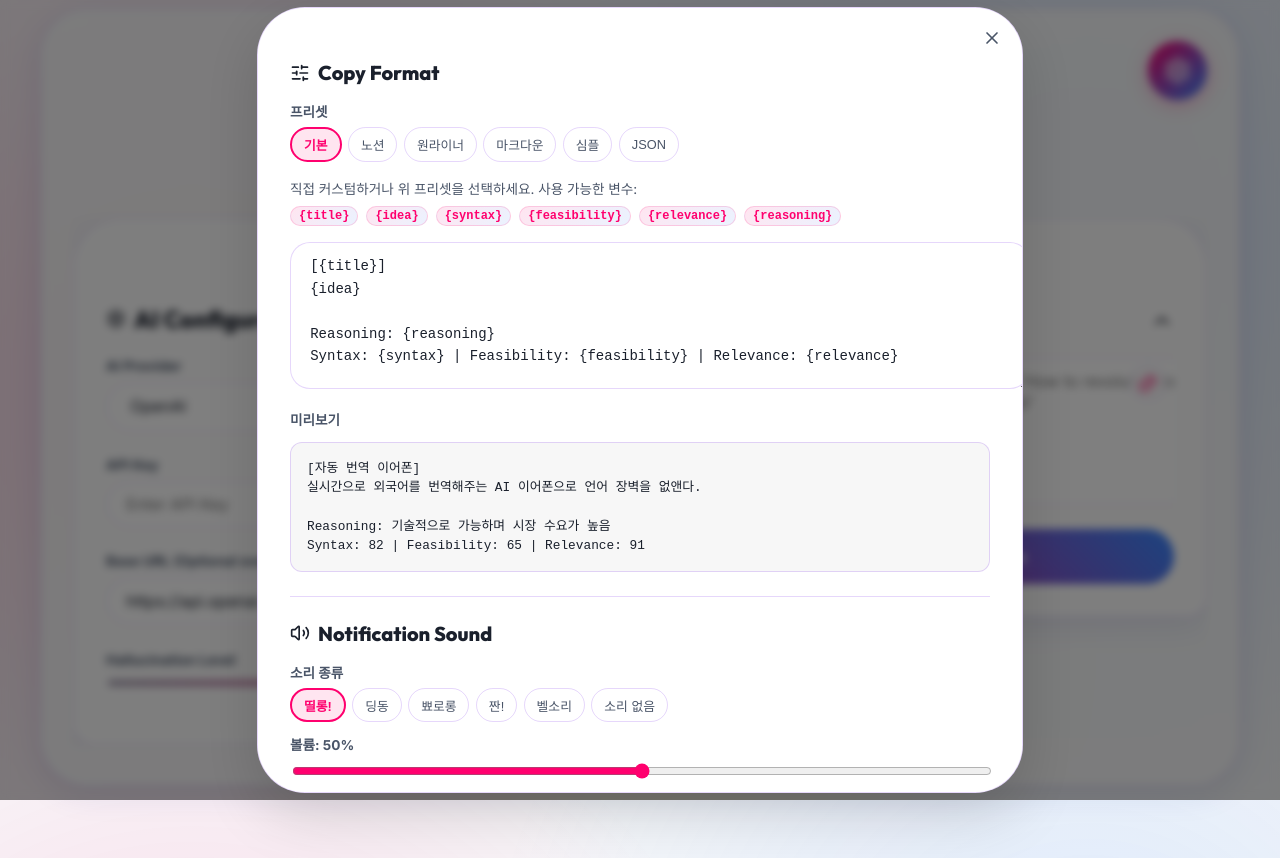
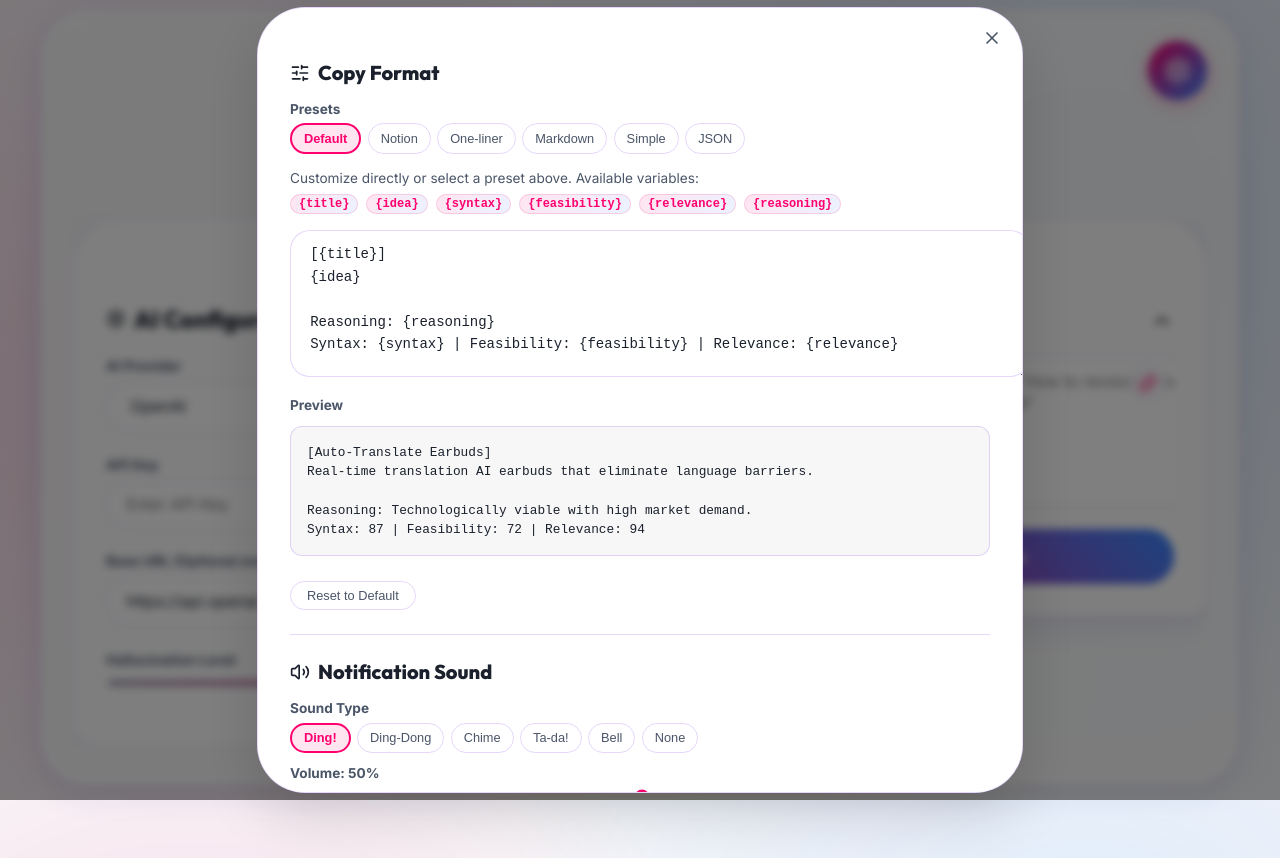
Before and after one commit to boriisyun-stack/CreFlux, a React (Vite) app: page / in a window 1280 px wide. Both pictures are taken after a click on the button 1177 px from the left and 70 px from the top of the page. Built offline with nearby package versions, Linux system fonts and the light colour scheme.

Commit message:
feat: translate everything to English

```diff
--- a/index.html
+++ b/index.html
@@ -3,9 +3,11 @@
 
 <head>
   <meta charset="UTF-8" />
-  <link rel="icon" type="image/png" href="/16_20260222071533-removebg-preview.png" />
+  <link rel="icon" type="image/svg+xml" href="/vite.svg" />
   <meta name="viewport" content="width=device-width, initial-scale=1.0" />
-  <title>CreFlux</title>
+  <title>CreFlux - Unfettered Creative AI</title>
+  <meta name="description"
+    content="Ignite your imagination with AI's wild hallucinations. Generate strange, radical ideas beyond conventional logic." />
 </head>
 
 <body>
--- a/src/App.jsx
+++ b/src/App.jsx
@@ -309,30 +309,30 @@ Reasoning: {reasoning}
 Syntax: {syntax} | Feasibility: {feasibility} | Relevance: {relevance}`;
 
 const COPY_VARIABLES = [
-  { key: '{title}', desc: '아이디어 제목' },
-  { key: '{idea}', desc: '아이디어 내용' },
-  { key: '{syntax}', desc: '구문 점수' },
-  { key: '{feasibility}', desc: '실현 가능성 점수' },
-  { key: '{relevance}', desc: '관련성 점수' },
-  { key: '{reasoning}', desc: '평가 이유' },
+  { key: '{title}', desc: 'Idea Title' },
+  { key: '{idea}', desc: 'Idea Content' },
+  { key: '{syntax}', desc: 'Syntax Score' },
+  { key: '{feasibility}', desc: 'Feasibility Score' },
+  { key: '{relevance}', desc: 'Relevance Score' },
+  { key: '{reasoning}', desc: 'Evaluation Reasoning' },
 ];
 
 const FORMAT_PRESETS = [
   {
-    key: 'default', name: '기본', format: `[{title}]
+    key: 'default', name: 'Default', format: `[{title}]
 {idea}
 
 Reasoning: {reasoning}
 Syntax: {syntax} | Feasibility: {feasibility} | Relevance: {relevance}` },
   {
-    key: 'notion', name: '노션', format: `### {title}
+    key: 'notion', name: 'Notion', format: `### {title}
 > {idea}
 
 **Reasoning:** {reasoning}
 **SYN:** {syntax} | **FEA:** {feasibility} | **REL:** {relevance}` },
-  { key: 'oneliner', name: '원라이너', format: `[{title}] {idea} (SYN:{syntax}/FEA:{feasibility}/REL:{relevance})` },
+  { key: 'oneliner', name: 'One-liner', format: `[{title}] {idea} (SYN:{syntax}/FEA:{feasibility}/REL:{relevance})` },
   {
-    key: 'markdown', name: '마크다운', format: `## {title}
+    key: 'markdown', name: 'Markdown', format: `## {title}
 
 {idea}
 
@@ -343,7 +343,7 @@ Syntax: {syntax} | Feasibility: {feasibility} | Relevance: {relevance}` },
 - **Relevance:** {relevance}/100
 
 > {reasoning}` },
-  { key: 'simple', name: '심플', format: `{title}: {idea}` },
+  { key: 'simple', name: 'Simple', format: `{title}: {idea}` },
   {
     key: 'json', name: 'JSON', format: `{
   "title": "{title}",
@@ -354,18 +354,18 @@ Syntax: {syntax} | Feasibility: {feasibility} | Relevance: {relevance}` },
 ];
 
 const SAMPLE_IDEA = {
-  title: '자동 번역 이어폰',
-  idea: '실시간으로 외국어를 번역해주는 AI 이어폰으로 언어 장벽을 없앤다.',
-  evaluation: { syntax: 82, feasibility: 65, relevance: 91, reasoning: '기술적으로 가능하며 시장 수요가 높음' },
+  title: 'Auto-Translate Earbuds',
+  idea: 'Real-time translation AI earbuds that eliminate language barriers.',
+  evaluation: { syntax: 87, feasibility: 72, relevance: 94, reasoning: 'Technologically viable with high market demand.' },
 };
 
 const SOUND_TYPES = [
-  { key: 'ding', name: '띨롱!' },
-  { key: 'dingdong', name: '딩동' },
-  { key: 'chime', name: '뾰로롱' },
-  { key: 'tada', name: '짠!' },
-  { key: 'bell', name: '벨소리' },
-  { key: 'none', name: '소리 없음' },
+  { key: 'ding', name: 'Ding!' },
+  { key: 'dingdong', name: 'Ding-Dong' },
+  { key: 'chime', name: 'Chime' },
+  { key: 'tada', name: 'Ta-da!' },
+  { key: 'bell', name: 'Bell' },
+  { key: 'none', name: 'None' },
 ];
 
 function playSound(type, volume) {
@@ -1155,7 +1155,7 @@ export default function App() {
               <h3><SlidersHorizontal size={20} /> Copy Format</h3>
 
               <label style={{ fontSize: '0.85rem', color: 'var(--colors-textMuted)', fontWeight: 600, display: 'block', marginBottom: '0.4rem' }}>
-                프리셋
+                Presets
               </label>
               <div style={{ display: 'flex', flexWrap: 'wrap', gap: '0.4rem', marginBottom: '1rem' }}>
                 {FORMAT_PRESETS.map(p => (
@@ -1180,7 +1180,7 @@ export default function App() {
               </div>
 
               <p style={{ fontSize: '0.85rem', color: 'var(--colors-textMuted)', marginBottom: '0.5rem' }}>
-                직접 커스텀하거나 위 프리셋을 선택하세요. 사용 가능한 변수:
+                Customize directly or select a preset above. Available variables:
               </p>
               <VariableList>
                 {COPY_VARIABLES.map(v => (
@@ -1194,7 +1194,7 @@ export default function App() {
               />
 
               <label style={{ fontSize: '0.85rem', color: 'var(--colors-textMuted)', fontWeight: 600, display: 'block', marginTop: '1rem', marginBottom: '0.4rem' }}>
-                미리보기
+                Preview
               </label>
               <pre style={{
                 background: 'rgba(0,0,0,0.03)',
@@ -1219,13 +1219,29 @@ export default function App() {
                   .replace(/\{reasoning\}/g, SAMPLE_IDEA.evaluation.reasoning)}
               </pre>
 
+              <button
+                onClick={() => handleCopyFormatChange(DEFAULT_COPY_FORMAT)}
+                style={{
+                  marginTop: '0.75rem',
+                  background: 'transparent',
+                  border: '1px solid var(--colors-border)',
+                  borderRadius: '999px',
+                  padding: '0.4rem 1rem',
+                  fontSize: '0.8rem',
+                  color: 'var(--colors-textMuted)',
+                  cursor: 'pointer',
+                }}
+              >
+                Reset to Default
+              </button>
+
               <hr style={{ border: 'none', borderTop: '1px solid var(--colors-border)', margin: '1.5rem 0' }} />
 
               <h3><Volume2 size={20} /> Notification Sound</h3>
               <div style={{ display: 'flex', flexDirection: 'column', gap: '0.75rem' }}>
                 <div>
                   <label style={{ fontSize: '0.85rem', color: 'var(--colors-textMuted)', fontWeight: 600, display: 'block', marginBottom: '0.4rem' }}>
-                    소리 종류
+                    Sound Type
                   </label>
                   <div style={{ display: 'flex', flexWrap: 'wrap', gap: '0.4rem' }}>
                     {SOUND_TYPES.map(s => (
@@ -1251,7 +1267,7 @@ export default function App() {
                 </div>
                 <div>
                   <label style={{ fontSize: '0.85rem', color: 'var(--colors-textMuted)', fontWeight: 600, display: 'block', marginBottom: '0.4rem' }}>
-                    볼륨: {Math.round(soundVolume * 100)}%
+                    Volume: {Math.round(soundVolume * 100)}%
                   </label>
                   <input
                     type="range"
```
Also changed, not shown: src/lib/openai.js.
